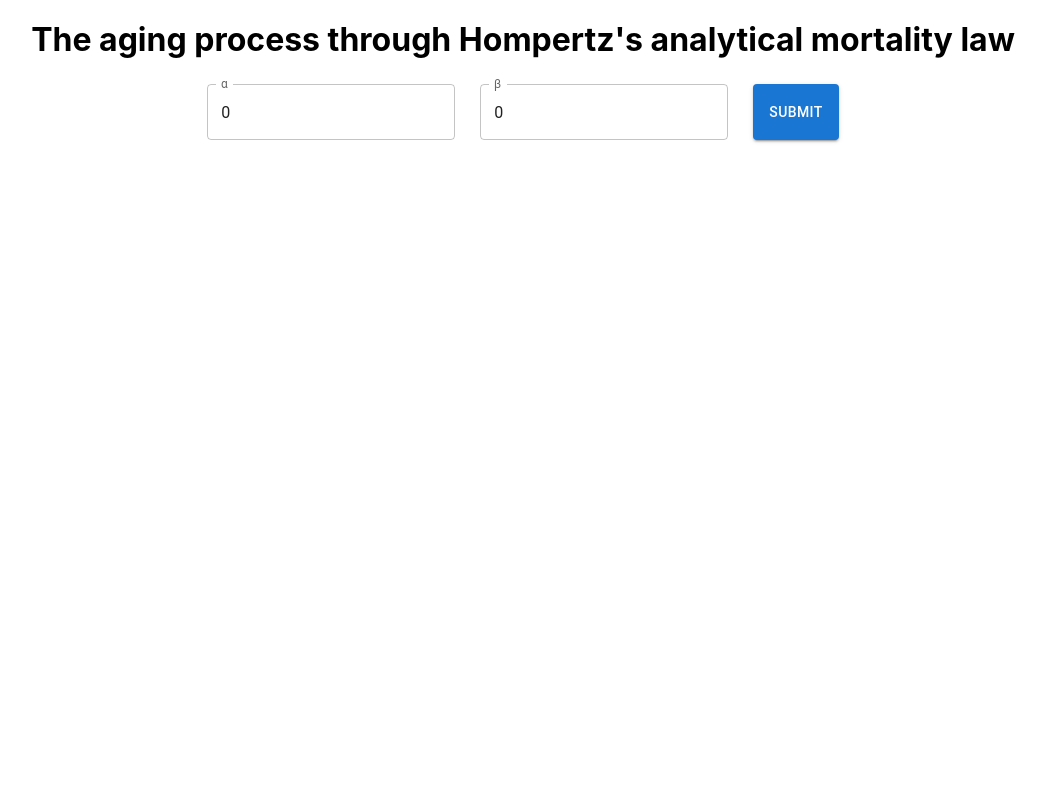
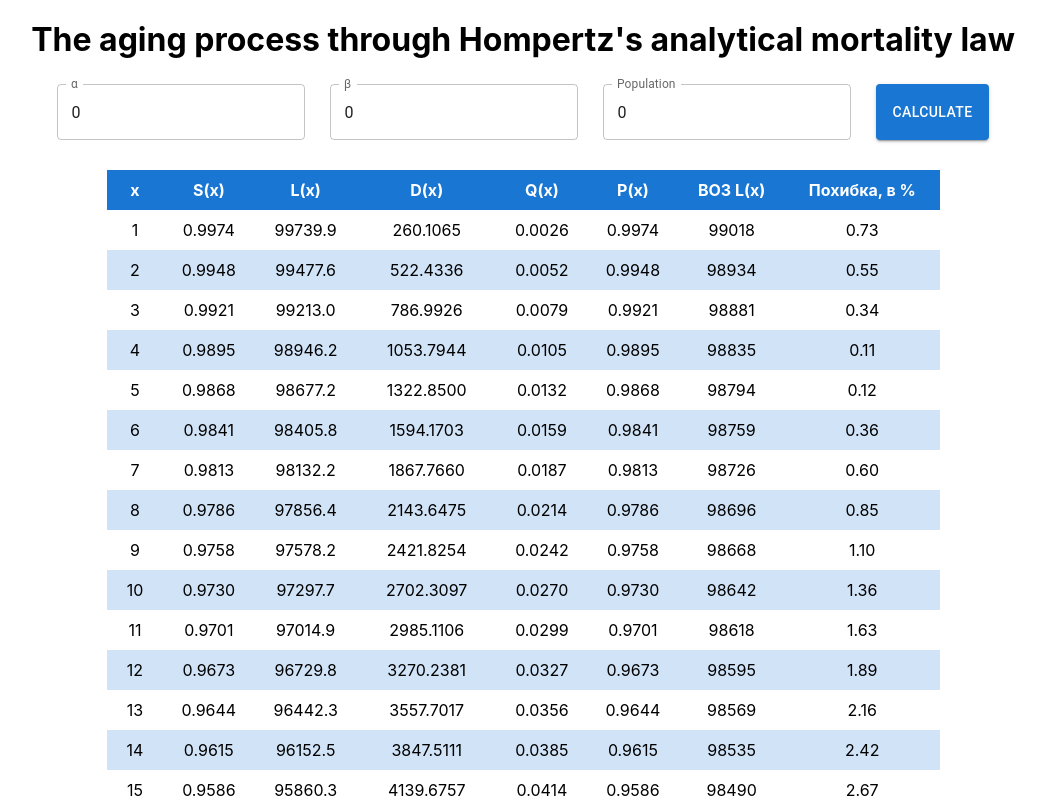
Before and after one commit to KHARKIVSKA-KURKUMA/DataAnalysis, a React (Vite) app: page / in a window 1280 px wide. Shown: the top 800 px of the page, without its empty margins (117-1163 px from the left). Built offline with nearby package versions, Linux system fonts and the light colour scheme.

Commit message:
add process with statics data

```diff
--- a/package.json
+++ b/package.json
@@ -13,7 +13,9 @@
     "@emotion/react": "^11.11.1",
     "@emotion/styled": "^11.11.0",
     "@mui/material": "^5.14.19",
+    "chart.js": "^4.4.0",
     "react": "^18.2.0",
+    "react-chartjs-2": "^5.2.0",
     "styled-components": "^6.0.8"
   },
   "devDependencies": {
--- /dev/null
+++ b/src/components/Chart/Chart.styled.jsx
@@ -0,0 +1,7 @@
+import styled from "styled-components";
+
+export const Title = styled.h2`
+  margin-top: 20px;
+  text-align: center;
+  margin-bottom: 20px;
+`;
--- /dev/null
+++ b/src/components/Chart/Charts.jsx
@@ -0,0 +1,83 @@
+import { useEffect, useRef } from "react";
+import Chart from "chart.js/auto";
+import { Title } from "./Chart.styled";
+import { Bar } from "react-chartjs-2";
+
+const Charts = ({ a, b, population, data }) => {
+  const chartRef = useRef(null);
+  useEffect(() => {
+    const ctx = chartRef.current.getContext("2d");
+    const xValues = Array.from({ length: 100 }, (_, i) => i + 1);
+    const lValues = xValues.map(
+      (x) => population * Math.exp((-b * (Math.exp(a * x) - 1)) / a)
+    );
+    const vozLValues = data;
+    const chart = new Chart(ctx, {
+      type: "line",
+      data: {
+        labels: xValues,
+        datasets: [
+          {
+            label: "L(x)",
+            borderColor: "blue",
+            data: lValues,
+          },
+          {
+            label: "ВОЗ L(x)",
+            borderColor: "red",
+            data: vozLValues,
+          },
+        ],
+      },
+    });
+    return () => {
+      chart.destroy();
+    };
+  }, [a, b, population, data]);
+
+  const lValues = [];
+  for (let x = 1; x <= 100; x++) {
+    const s = Math.exp((-b * (Math.exp(a * x) - 1)) / a);
+    const l = population * s;
+    lValues.push(l.toFixed(1));
+  }
+  const chartData = {
+    labels: Array.from({ length: 100 }, (_, i) => (i + 1).toString()),
+    datasets: [
+      {
+        label: "L(x)",
+        data: lValues,
+        backgroundColor: "#82b4ec",
+        borderColor: "#75abee",
+        borderWidth: 0,
+      },
+    ],
+  };
+  const chartOptions = {
+    scales: {
+      x: {
+        type: "linear",
+        position: "bottom",
+      },
+      y: {
+        beginAtZero: true,
+      },
+    },
+  };
+
+  return (
+    <div>
+      <Title>
+        A graph of the aging process through Hompertz's analytical mortality law
+      </Title>
+      <Bar data={chartData} options={chartOptions} />
+      <Title>
+        Comparison of obtained simulation results with real statistical
+        mortality
+      </Title>
+      <canvas ref={chartRef} width="400" height="200"></canvas>
+    </div>
+  );
+};
+
+export default Charts;
--- a/src/components/DataForm/DataForm.jsx
+++ b/src/components/DataForm/DataForm.jsx
@@ -2,21 +2,25 @@ import TextField from "@mui/material/TextField";
 import { StyledBox } from "./DataForm.styled";
 import Button from "@mui/material/Button";
 import { useState } from "react";
+import DataTable from "../DataTable/DataTable";
 
 const DataForm = () => {
   const [alpha, setAlpha] = useState(0);
   const [beta, setBeta] = useState(0);
+  const [population, setPopulation] = useState(0);
 
   const handleSubmit = (e) => {
     e.preventDefault();
     const data = {
       alpha,
       beta,
+      population,
     };
     console.log(data);
   };
 
   return (
+    <>
       <StyledBox
         component="form"
         onSubmit={handleSubmit}
@@ -37,10 +41,19 @@ const DataForm = () => {
           value={beta}
           onChange={(e) => setBeta(e.target.value)}
         />
+        <TextField
+          id="outlined-basic"
+          label="Population"
+          variant="outlined"
+          value={population}
+          onChange={(e) => setPopulation(e.target.value)}
+        />
         <Button variant="contained" type="submit">
-        Submit
+          Calculate
         </Button>
       </StyledBox>
+      <DataTable />
+    </>
   );
 };
 
--- /dev/null
+++ b/src/components/DataTable/DataTable.jsx
@@ -0,0 +1,75 @@
+import Charts from "../Chart/Charts";
+import {
+  StyledTable,
+  StyledTableBody,
+  StyledTableCell,
+  StyledTableContainer,
+  StyledTableHead,
+  StyledTableHeaderCell,
+  StyledTableRow,
+} from "./DataTable.styled";
+import { data } from "./data.json";
+
+const DataTable = () => {
+  const a = 0.01112;
+  const b = 0.00259;
+  const population = 100000;
+  /* ---------------------------------- S(x) ---------------------------------- */
+  const calculateS = (x, alpha, beta) =>
+    Math.exp((-beta * (Math.exp(alpha * x) - 1)) / alpha);
+  /* ---------------------------------- L(x) ---------------------------------- */
+  const calculateL = (population, s) => population * s;
+  /* ---------------------------------- D(x) ---------------------------------- */
+  const calculateD = (population, l) => population - l;
+  /* ---------------------------------- Q(x) ---------------------------------- */
+  const calculateQ = (population, d) => Math.abs(d / population);
+  /* ---------------------------------- P(x) ---------------------------------- */
+  const calculateP = (q) => 1 - Math.abs(q);
+  /* ---------------------------------- Fault --------------------------------- */
+  const calculateFault = (l, vozL) => Math.abs(((vozL - l) / vozL) * 100);
+  /* ---------------------------------- Table --------------------------------- */
+  const rows = [];
+  for (let x = 1; x <= 100; x++) {
+    const s = calculateS(x, a, b);
+    const l = calculateL(population, s);
+    const d = calculateD(population, l);
+    const q = calculateQ(population, d);
+    const p = calculateP(q);
+    const vozL = data[x - 1];
+    const fault = calculateFault(l, vozL);
+    rows.push(
+      <StyledTableRow key={x}>
+        <StyledTableCell>{x}</StyledTableCell>
+        <StyledTableCell>{s.toFixed(4)}</StyledTableCell>
+        <StyledTableCell>{l.toFixed(1)}</StyledTableCell>
+        <StyledTableCell>{d.toFixed(4)}</StyledTableCell>
+        <StyledTableCell>{q.toFixed(4)}</StyledTableCell>
+        <StyledTableCell>{p.toFixed(4)}</StyledTableCell>
+        <StyledTableCell>{vozL}</StyledTableCell>
+        <StyledTableCell>{fault.toFixed(2)}</StyledTableCell>
+      </StyledTableRow>
+    );
+  }
+  return (
+    <StyledTable>
+      <StyledTableContainer>
+        <StyledTableHead>
+          <StyledTableRow>
+            <StyledTableHeaderCell>x</StyledTableHeaderCell>
+            <StyledTableHeaderCell>S(x)</StyledTableHeaderCell>
+            <StyledTableHeaderCell>L(x)</StyledTableHeaderCell>
+            <StyledTableHeaderCell>D(x)</StyledTableHeaderCell>
+            <StyledTableHeaderCell>Q(x)</StyledTableHeaderCell>
+            <StyledTableHeaderCell>P(x)</StyledTableHeaderCell>
+            <StyledTableHeaderCell>ВОЗ L(x)</StyledTableHeaderCell>
+            <StyledTableHeaderCell>Похибка, в %</StyledTableHeaderCell>
+          </StyledTableRow>
+        </StyledTableHead>
+        <StyledTableBody>{rows}</StyledTableBody>
+      </StyledTableContainer>
+      <Charts a={a} b={b} population={population} data={data} />
+    </StyledTable>
+  );
+};
+
+export default DataTable;
--- /dev/null
+++ b/src/components/DataTable/DataTable.styled.jsx
@@ -0,0 +1,36 @@
+import styled from "styled-components";
+
+export const StyledTable = styled.div`
+  margin: 20px;
+  margin-top: 30px;
+`;
+
+export const StyledTableContainer = styled.table`
+  width: 70%;
+  border-collapse: collapse;
+  margin-top: 20px;
+  margin: 0 auto;
+`;
+export const StyledTableHead = styled.thead`
+  background-color: #1976d2;
+  color: #fff;
+`;
+
+export const StyledTableHeaderCell = styled.th`
+  padding: 10px;
+  text-align: center;
+  font-weight: bold;
+`;
+
+export const StyledTableBody = styled.tbody``;
+
+export const StyledTableRow = styled.tr`
+  text-align: center;
+  &:nth-child(even) {
+    background-color: rgba(25, 118, 210, 0.2);
+  }
+`;
+
+export const StyledTableCell = styled.td`
+  padding: 10px;
+`;
--- /dev/null
+++ b/src/components/DataTable/data.json
@@ -0,0 +1,13 @@
+{
+  "data": [
+    99018, 98934, 98881, 98835, 98794, 98759, 98726, 98696, 98668, 98642, 98618,
+    98595, 98569, 98535, 98490, 98435, 98370, 98298, 98221, 98138, 98052, 97959,
+    97854, 97737, 97609, 97469, 97320, 97157, 96980, 96789, 96589, 96384, 96168,
+    95942, 95694, 95429, 95156, 94872, 94577, 94247, 93898, 93548, 93170, 92765,
+    92326, 91859, 91370, 90854, 90302, 89683, 89012, 88319, 87585, 86813, 85955,
+    84987, 84029, 83015, 81948, 80851, 79661, 78494, 77223, 75841, 74431, 72888,
+    71273, 69556, 67648, 65590, 63449, 61185, 58729, 56129, 53377, 50456, 47379,
+    44176, 40871, 37498, 34038, 30617, 27275, 23989, 20868, 17744, 14786, 12266,
+    9987, 7840, 5980, 4484, 3278, 2333, 1625, 1101, 724, 462, 286, 171
+  ]
+}
```
Also changed, not shown: 1 other file (tests, documents, lock files or other folders). Lines whose indentation alone changed are shown as unchanged.
